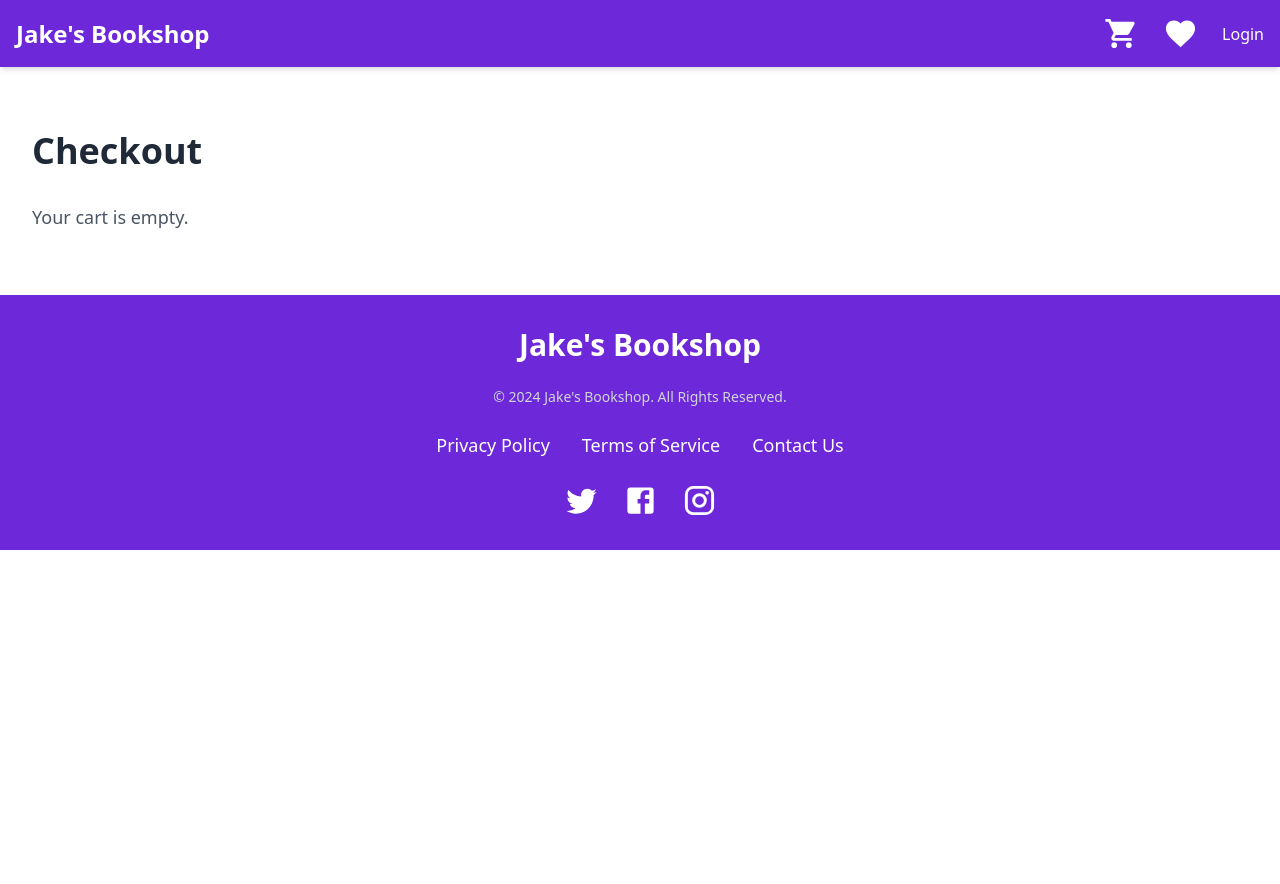
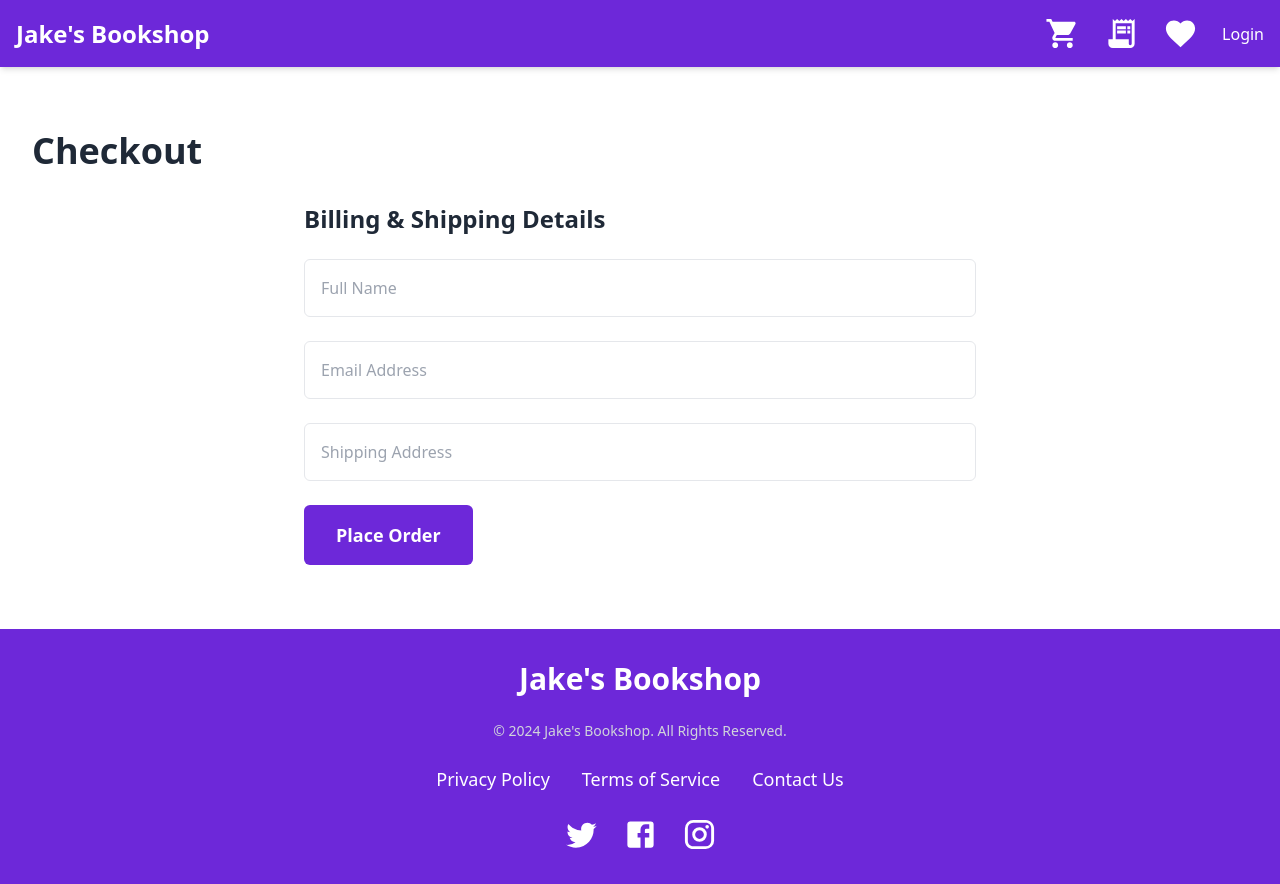
Before and after one commit to JacobSamas/jakes-bookshop, a Next.js app: page /checkout in a window 1280 px wide. Before the commit the page ends 800 px from the top, so only its background shows below. Built offline with nearby package versions, Linux system fonts and the light colour scheme.

Commit message:
feat: Added order history page.

```diff
--- a/src/app/checkout/page.js
+++ b/src/app/checkout/page.js
@@ -1,19 +1,32 @@
 'use client';
 
-import { useSelector } from 'react-redux';
+import { useSelector, useDispatch } from 'react-redux';
 import { useState } from 'react';
+import { placeOrder } from '@/store/cartSlice';
 import Link from 'next/link';
 
 export default function Checkout() {
   const { items, totalAmount } = useSelector((state) => state.cart);
+  const [customerDetails, setCustomerDetails] = useState({
+    fullName: '',
+    email: '',
+    address: '',
+  });
   const [orderPlaced, setOrderPlaced] = useState(false);
+  const dispatch = useDispatch();
 
   const handlePlaceOrder = () => {
     if (items.length === 0) {
       alert('Your cart is empty!');
       return;
     }
+
+    dispatch(placeOrder(customerDetails));
     setOrderPlaced(true);
+  };
+
+  const handleChange = (e) => {
+    setCustomerDetails({ ...customerDetails, [e.target.name]: e.target.value });
   };
 
   if (orderPlaced) {
@@ -21,8 +34,8 @@ export default function Checkout() {
       <section className="py-16 px-8 text-center">
         <h1 className="text-4xl font-extrabold text-gray-800">Order Confirmed!</h1>
         <p className="text-lg text-gray-600">Thank you for your purchase!</p>
-        <Link href="/shop" className="text-primary underline mt-4 inline-block">
-          Back to Shop
+        <Link href="/orders" className="text-primary underline mt-4 inline-block">
+          View Order History
         </Link>
       </section>
     );
@@ -32,50 +45,34 @@ export default function Checkout() {
     <section className="py-16 px-8 container mx-auto">
       <h1 className="text-4xl font-extrabold text-gray-800 mb-8">Checkout</h1>
 
-      {/* Cart Summary */}
-      <div className="space-y-8">
-        {items.length === 0 ? (
-          <p className="text-lg text-gray-600">Your cart is empty.</p>
-        ) : (
-          items.map((item) => (
-            <div key={item.slug} className="flex justify-between items-center border-b pb-4">
-              <div>
-                <h2 className="text-2xl font-bold text-gray-800">{item.title}</h2>
-                <p className="text-gray-600">By {item.author}</p>
-                <p className="text-xl font-bold text-primary">${item.price}</p>
-              </div>
-            </div>
-          ))
-        )}
-
-        {/* Total Amount */}
-        {items.length > 0 && (
-          <h2 className="text-3xl font-bold text-gray-900 mt-8">
-            Total Amount: ${totalAmount.toFixed(2)}
-          </h2>
-        )}
-      </div>
-
       {/* Order Form */}
-      {items.length > 0 && (
       <form className="mt-8 space-y-6 max-w-2xl mx-auto">
         <h2 className="text-2xl font-bold text-gray-800">Billing & Shipping Details</h2>
 
         <input
           type="text"
+          name="fullName"
           placeholder="Full Name"
+          value={customerDetails.fullName}
+          onChange={handleChange}
           required
           className="w-full p-4 border rounded-md"
         />
         <input
           type="email"
+          name="email"
           placeholder="Email Address"
+          value={customerDetails.email}
+          onChange={handleChange}
           required
           className="w-full p-4 border rounded-md"
         />
         <input
           type="text"
+          name="address"
           placeholder="Shipping Address"
+          value={customerDetails.address}
+          onChange={handleChange}
           required
           className="w-full p-4 border rounded-md"
         />
@@ -88,7 +85,6 @@ export default function Checkout() {
           Place Order
         </button>
       </form>
-      )}
     </section>
   );
 }
--- /dev/null
+++ b/src/app/orders/page.js
@@ -0,0 +1,48 @@
+'use client';
+
+import { useSelector } from 'react-redux';
+import Link from 'next/link';
+
+export default function Orders() {
+  const { orders } = useSelector((state) => state.cart);
+
+  if (orders.length === 0) {
+    return (
+      <section className="py-16 px-8 text-center">
+        <h1 className="text-4xl font-extrabold text-gray-800">No Orders Found</h1>
+        <Link href="/shop" className="text-primary underline mt-4 inline-block">
+          Start Shopping
+        </Link>
+      </section>
+    );
+  }
+
+  return (
+    <section className="py-16 px-8 container mx-auto">
+      <h1 className="text-4xl font-extrabold text-gray-800 mb-8">Order History</h1>
+
+      <div className="space-y-8">
+        {orders.map((order) => (
+          <div key={order.orderId} className="border p-6 rounded-md shadow-md">
+            <h2 className="text-2xl font-bold text-gray-800">Order #{order.orderId}</h2>
+            <p className="text-lg text-gray-600">Customer: {order.customerDetails.fullName}</p>
+            <p className="text-lg text-gray-600">Email: {order.customerDetails.email}</p>
+            <p className="text-lg text-gray-600">Address: {order.customerDetails.address}</p>
+
+            <h3 className="text-xl font-bold text-gray-800 mt-4">Order Summary:</h3>
+            {order.items.map((item) => (
+              <div key={item.slug} className="flex justify-between">
+                <p>{item.title} - x{item.quantity}</p>
+                <p>${item.price.toFixed(2)}</p>
+              </div>
+            ))}
+
+            <h3 className="text-xl font-bold text-gray-800 mt-4">
+              Total Amount: ${order.totalAmount.toFixed(2)}
+            </h3>
+          </div>
+        ))}
+      </div>
+    </section>
+  );
+}
--- a/src/components/Navbar.js
+++ b/src/components/Navbar.js
@@ -6,6 +6,7 @@ import MenuIcon from "@mui/icons-material/Menu";
 import CloseIcon from "@mui/icons-material/Close";
 import ShoppingCartIcon from "@mui/icons-material/ShoppingCart";
 import FavoriteIcon from "@mui/icons-material/Favorite";
+import ReceiptLongIcon from "@mui/icons-material/ReceiptLong"; // Orders Icon
 import { gsap } from "gsap";
 import { useSelector } from "react-redux";
 
@@ -13,7 +14,7 @@ const Navbar = () => {
   const [navOpen, setNavOpen] = useState(false);
   const [isLoggedIn, setIsLoggedIn] = useState(false);
 
-  const { items } = useSelector((state) => state.cart);
+  const { items, orders } = useSelector((state) => state.cart);
 
   const mobileMenuRef = useRef(null);
   const logoRef = useRef(null);
@@ -64,8 +65,8 @@ const Navbar = () => {
           Jake&apos;s Bookshop
         </Link>
 
-        {/* Desktop & Mobile Icons */}
-        <div className="flex space-x-6 items-center">
+        {/* Desktop & Tablet Icons */}
+        <div className="hidden md:flex space-x-6 items-center">
           <Link href="/cart" aria-label="Cart" className="relative">
             <ShoppingCartIcon
               fontSize="large"
@@ -74,6 +75,18 @@ const Navbar = () => {
             {items.length > 0 && (
               <span className="absolute -top-2 -right-3 bg-red-500 text-white rounded-full px-2 py-1 text-sm">
                 {items.length}
+              </span>
+            )}
+          </Link>
+
+          <Link href="/orders" aria-label="Orders" className="relative">
+            <ReceiptLongIcon
+              fontSize="large"
+              className="hover:text-secondary transition"
+            />
+            {orders.length > 0 && (
+              <span className="absolute -top-2 -right-3 bg-green-500 text-white rounded-full px-2 py-1 text-sm">
+                {orders.length}
               </span>
             )}
           </Link>
@@ -88,10 +101,11 @@ const Navbar = () => {
           {/* Login/Logout Button (Desktop Only) */}
           <button
             onClick={handleAuth}
-            className="hover:text-secondary transition font-medium hidden md:inline-block"
+            className="hover:text-secondary transition font-medium"
           >
             {isLoggedIn ? "Logout" : "Login"}
           </button>
+        </div>
 
         {/* Hamburger Menu Button (Mobile) */}
         <button
@@ -101,7 +115,6 @@ const Navbar = () => {
         >
           <MenuIcon fontSize="large" className="animate-pulse" />
         </button>
-        </div>
       </div>
 
       {/* Right-Side Half-Page Mobile Menu */}
@@ -132,6 +145,13 @@ const Navbar = () => {
           Cart
         </Link>
         <Link
+          href="/orders"
+          onClick={() => setNavOpen(false)}
+          className="hover:text-secondary transition"
+        >
+          Orders
+        </Link>
+        <Link
           href="/favorites"
           onClick={() => setNavOpen(false)}
           className="hover:text-secondary transition"
--- a/src/store/cartSlice.js
+++ b/src/store/cartSlice.js
@@ -3,6 +3,7 @@ import { createSlice } from '@reduxjs/toolkit';
 const initialState = {
   items: [],
   totalAmount: 0,
+  orders: [],
 };
 
 const cartSlice = createSlice({
@@ -18,6 +19,7 @@ const cartSlice = createSlice({
       }
       state.totalAmount += action.payload.price;
     },
+
     removeFromCart: (state, action) => {
       const itemIndex = state.items.findIndex((item) => item.slug === action.payload.slug);
       if (itemIndex !== -1) {
@@ -25,8 +27,19 @@ const cartSlice = createSlice({
         state.items.splice(itemIndex, 1);
       }
     },
+
+    placeOrder: (state, action) => {
+      state.orders.push({
+        orderId: Date.now(),
+        items: [...state.items],
+        totalAmount: state.totalAmount,
+        customerDetails: action.payload,
+      });
+      state.items = [];
+      state.totalAmount = 0;
+    },
   },
 });
 
-export const { addToCart, removeFromCart } = cartSlice.actions;
+export const { addToCart, removeFromCart, placeOrder } = cartSlice.actions;
 export default cartSlice.reducer;
```
Lines whose indentation alone changed are shown as unchanged.
